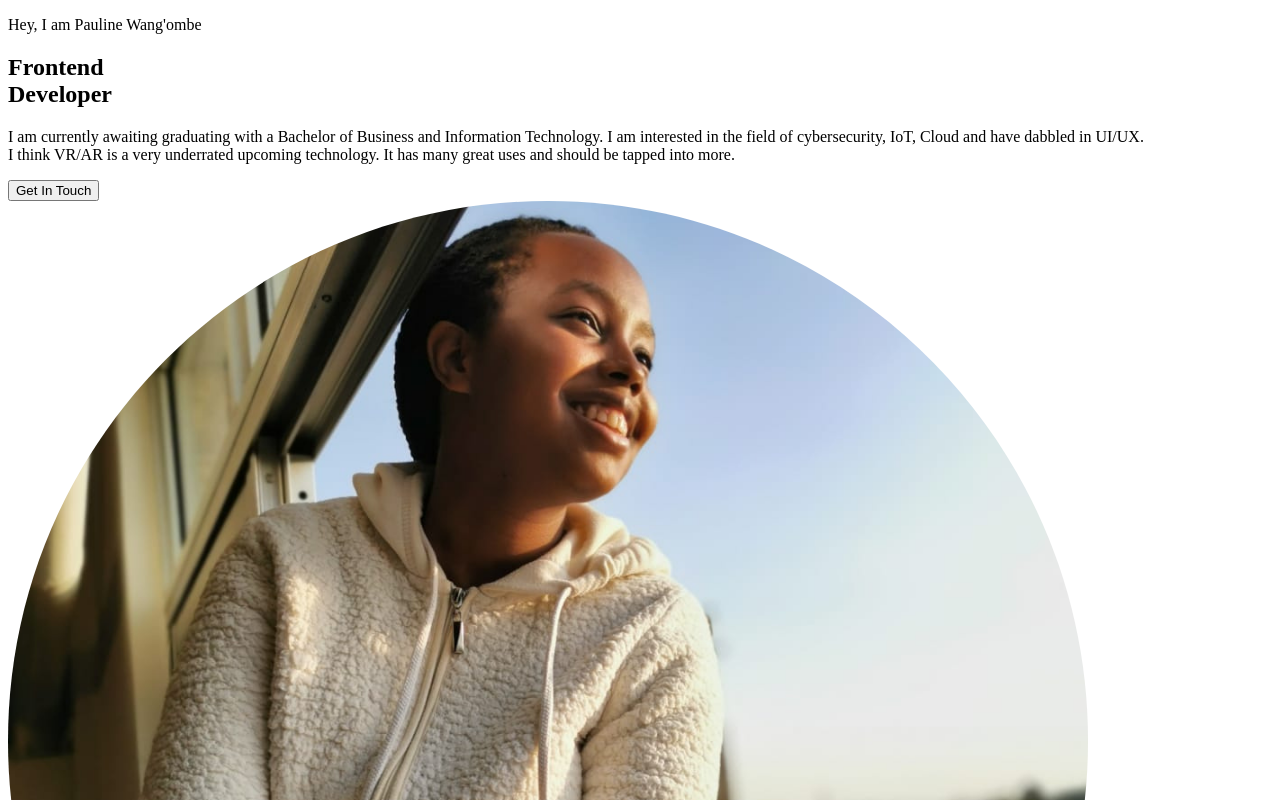
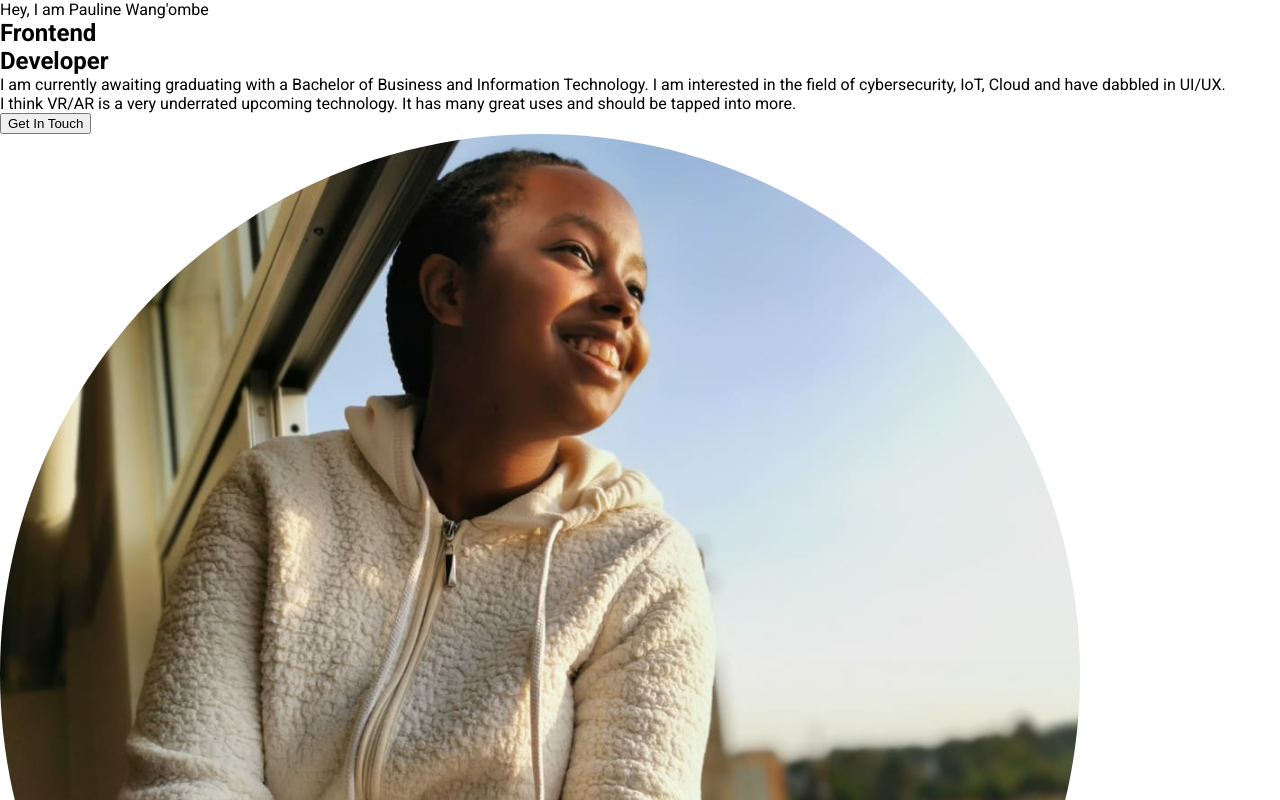
Before and after one commit to Paula-Wang/Portfolio-Page-in-React, a React (Create React App) app: page / in a window 1280 px wide. Shown: the top 800 px of the page. Built offline with nearby package versions, Linux system fonts and the light colour scheme.

Commit message:
style: :art: add global css
add body and h css for headings and paragraph

```diff
--- a/src/App.css
+++ b/src/App.css
@@ -0,0 +1,18 @@
+/* Global CSS */
+
+body {
+    margin: 0;
+    font-family: "Roboto", sans-serif;
+    -webkit-font-smoothing: "Roboto", sans-serif;
+    -moz-osx-font-smoothing: "Roboto", sans-serif;
+    font-style: normal;
+}
+h1,
+h2,
+h3,
+h4,
+h5,
+h6,
+p {
+    margin: 0;
+}
--- a/src/Pages/Home/HeroSection.jsx
+++ b/src/Pages/Home/HeroSection.jsx
@@ -21,5 +21,5 @@ export default function HeroSection() {
             </div>
 
         </section>
-    )
+    );
 }
```
